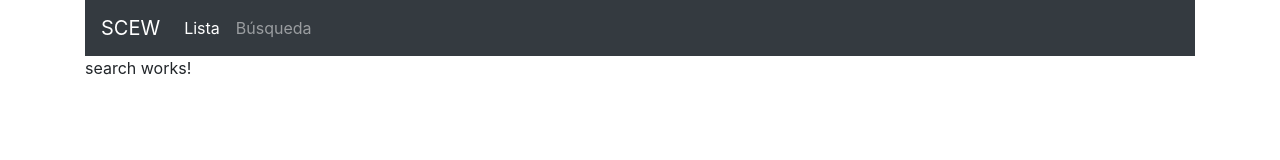
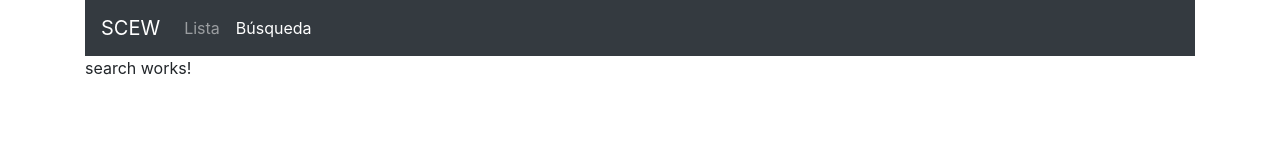
Before and after one commit to rmoravargas/SCEW, an Angular app in the folder sce-web/: page /search in a window 1280 px wide. Shown: the top 160 px of the page. Built offline with nearby package versions, Linux system fonts and the light colour scheme.

Commit message:
Se añaden los accesos a la barra de navegación

```diff
--- a/sce-web/src/app/app.component.html
+++ b/sce-web/src/app/app.component.html
@@ -8,11 +8,12 @@
 
         <div class="collapse navbar-collapse" id="navbarSupportedContent">
             <ul class="navbar-nav mr-auto">
-                <li class="nav-item active">
-                    <a class="nav-link" href="#">Lista <span class="sr-only">(current)</span></a>
+
+                <li class="nav-item">
+                    <a class="nav-link" routerLinkActive="active" [routerLink]="['students']">Lista</a>
                 </li>
                 <li class="nav-item">
-                    <a class="nav-link" href="#">Búsqueda</a>
+                    <a class="nav-link" routerLinkActive="active" [routerLink]="['search']">Búsqueda</a>
                 </li>
 
             </ul>
```
